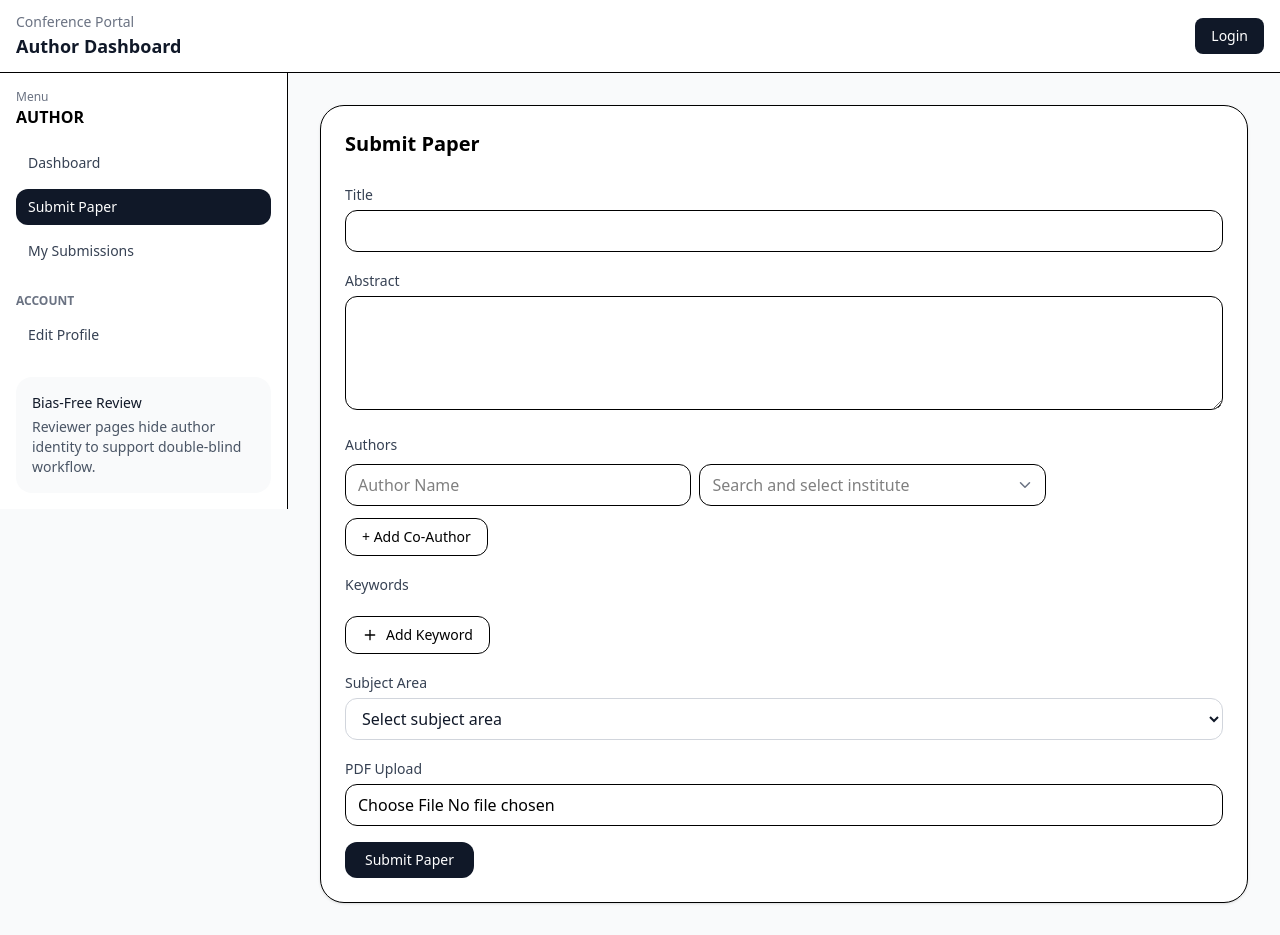
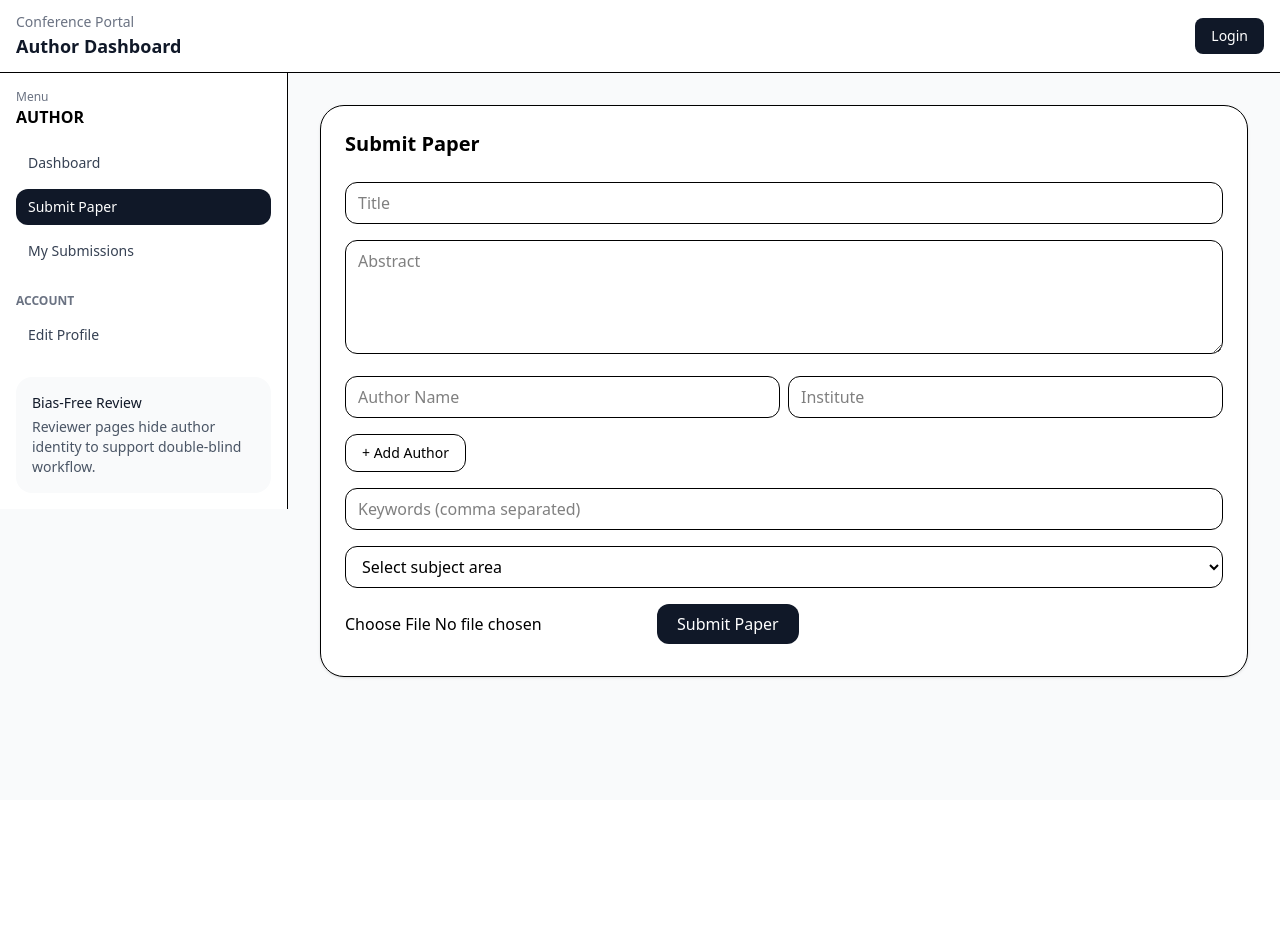
Before and after one commit to gopala142002/matching_portal, a React app in the folder frontend/: page /author/submit in a window 1280 px wide. After the commit the page ends 800 px from the top, so only its background shows below. Built offline with nearby package versions, Linux system fonts and the light colour scheme; the HTML template or start-up script is replaced by a standard one.

Commit message:
Frontend for reviewer

```diff
--- a/frontend/src/pages/author/SubmitPaper.jsx
+++ b/frontend/src/pages/author/SubmitPaper.jsx
@@ -13,7 +13,7 @@ export default function SubmitPaper() {
   const [title, setTitle] = useState("");
   const [abstract, setAbstract] = useState("");
   const [keywords, setKeywords] = useState([]);
-  const [subject_area, setSubjectArea] = useState("");
+  const [research_domain, setResearchDomain] = useState(""); // ✅ FIXED
   const [pdf, setPdf] = useState(null);
   const [msg, setMsg] = useState("");
 
@@ -103,9 +103,7 @@ export default function SubmitPaper() {
   function removeAuthor(index) {
     setAuthors(authors.filter((_, i) => i !== index));
     setInstituteSearches(instituteSearches.filter((_, i) => i !== index));
-    if (openInstituteIndex === index) {
-      setOpenInstituteIndex(null);
-    }
+    if (openInstituteIndex === index) setOpenInstituteIndex(null);
   }
 
   function addKeyword(value) {
@@ -134,9 +132,11 @@ export default function SubmitPaper() {
         }
       }
 
+      // 🔐 Get upload auth
       const authRes = await api.get("/api/files/upload_auth/");
       const { token, signature, expire, publicKey } = authRes.data;
 
+      // 📤 Upload PDF
       const formData = new FormData();
       formData.append("file", pdf);
       formData.append("fileName", pdf.name);
@@ -153,20 +153,23 @@ export default function SubmitPaper() {
 
       const pdf_url = uploadRes.data.url;
 
+      // 📄 Submit paper (FIXED)
       await api.post("/api/papers/create/", {
         title,
         abstract,
         keywords,
-        subject_area,
+        research_domain: [research_domain], // ✅ IMPORTANT FIX
         pdf_url,
         authors,
       });
 
       setMsg("✅ Paper submitted successfully!");
+
+      // 🔄 Reset
       setTitle("");
       setAbstract("");
       setKeywords([]);
-      setSubjectArea("");
+      setResearchDomain("");
       setPdf(null);
       setAuthors([{ name: "", institute: "" }]);
       setInstituteSearches([""]);
@@ -206,43 +209,30 @@ export default function SubmitPaper() {
       )}
 
       <form className="mt-6 space-y-4" onSubmit={handleSubmit}>
-        <div>
-          <label className="text-sm font-medium text-gray-700">Title</label>
+        {/* Title */}
         <input
-            className="mt-1 w-full rounded-xl border px-3 py-2"
+          className="w-full rounded-xl border px-3 py-2"
+          placeholder="Title"
           value={title}
           onChange={(e) => setTitle(e.target.value)}
           required
         />
-        </div>
 
-        <div>
-          <label className="text-sm font-medium text-gray-700">Abstract</label>
+        {/* Abstract */}
         <textarea
-            className="mt-1 w-full rounded-xl border px-3 py-2"
+          className="w-full rounded-xl border px-3 py-2"
           rows={4}
+          placeholder="Abstract"
           value={abstract}
           onChange={(e) => setAbstract(e.target.value)}
           required
         />
-        </div>
 
-        <div>
-          <label className="text-sm font-medium text-gray-700">Authors</label>
-
-          <div className="mt-2 space-y-3">
-            {authors.map((author, index) => {
-              const filteredColleges = getFilteredColleges(
-                instituteSearches[index] || ""
-              );
-
-              return (
-                <div
-                  key={index}
-                  className="grid grid-cols-1 gap-2 md:grid-cols-5 md:items-start"
-                >
+        {/* Authors */}
+        {authors.map((author, index) => (
+          <div key={index} className="flex gap-2">
             <input
-                    className="rounded-xl border px-3 py-2 md:col-span-2"
+              className="flex-1 rounded-xl border px-3 py-2"
               placeholder="Author Name"
               value={author.name}
               onChange={(e) =>
@@ -251,188 +241,56 @@ export default function SubmitPaper() {
               required
             />
 
-                  <div
-                    className="relative md:col-span-2"
-                    ref={(el) => (instituteRefs.current[index] = el)}
-                  >
             <input
-                      type="text"
-                      className="w-full rounded-xl border px-3 py-2 pr-10"
-                      placeholder="Search and select institute"
-                      value={instituteSearches[index] || ""}
+              className="flex-1 rounded-xl border px-3 py-2"
+              placeholder="Institute"
+              value={author.institute}
               onChange={(e) =>
-                        handleInstituteSearchChange(index, e.target.value)
+                handleAuthorChange(index, "institute", e.target.value)
               }
-                      onFocus={() => setOpenInstituteIndex(index)}
               required
             />
-
-                    <button
-                      type="button"
-                      className="absolute inset-y-0 right-3 flex items-center text-gray-500"
-                      onClick={() =>
-                        setOpenInstituteIndex((prev) =>
-                          prev === index ? null : index
-                        )
-                      }
-                    >
-                      <ChevronDown size={18} />
-                    </button>
-
-                    {openInstituteIndex === index && (
-                      <div className="absolute z-20 mt-2 max-h-60 w-full overflow-y-auto rounded-xl border bg-white shadow-lg">
-                        {filteredColleges.length > 0 ? (
-                          filteredColleges.map((college) => (
-                            <button
-                              key={`${college.id}-${index}`}
-                              type="button"
-                              className="block w-full border-b px-4 py-2 text-left hover:bg-gray-100"
-                              onClick={() =>
-                                handleInstituteSelect(index, college)
-                              }
-                            >
-                              <div className="text-sm font-medium text-gray-900">
-                                {college.name}
           </div>
-                              <div className="text-xs text-gray-500">
-                                {college.country}
-                              </div>
-                            </button>
-                          ))
-                        ) : (
-                          <div className="px-4 py-3 text-sm text-gray-500">
-                            No matching college found
-                          </div>
-                        )}
-                      </div>
-                    )}
-                  </div>
-
-                  {index > 0 && (
-                    <button
-                      type="button"
-                      onClick={() => removeAuthor(index)}
-                      className="rounded-xl border px-3 py-2 text-sm text-red-600"
-                    >
-                      Remove
-                    </button>
-                  )}
-                </div>
-              );
-            })}
-          </div>
+        ))}
 
         <button
           type="button"
           onClick={addAuthor}
-            className="mt-3 rounded-xl border px-4 py-2 text-sm"
+          className="rounded-xl border px-4 py-2 text-sm"
         >
-            + Add Co-Author
-          </button>
-        </div>
-
-        <div ref={topicRef}>
-          <label className="text-sm font-medium text-gray-700">Keywords</label>
-
-          <div className="mt-2 flex flex-wrap gap-2">
-            {keywords.map((keyword) => (
-              <span
-                key={keyword}
-                className="flex items-center gap-2 rounded-full bg-gray-200 px-3 py-1 text-sm"
-              >
-                {keyword}
-                <button
-                  type="button"
-                  className="text-gray-700 hover:text-black"
-                  onClick={() => removeKeyword(keyword)}
-                >
-                  ✕
-                </button>
-              </span>
-            ))}
-          </div>
-
-          <div className="relative mt-3">
-            <button
-              type="button"
-              className="inline-flex items-center gap-2 rounded-xl border px-4 py-2 text-sm font-medium hover:bg-gray-50"
-              onClick={() => setShowTopicDropdown((prev) => !prev)}
-            >
-              <Plus size={16} />
-              Add Keyword
+          + Add Author
         </button>
 
-            {showTopicDropdown && (
-              <div className="absolute z-20 mt-2 w-full rounded-xl border bg-white shadow-lg">
+        {/* Keywords */}
         <input
-                  className="w-full border-b px-3 py-2 outline-none"
-                  placeholder="Search and select a keyword"
-                  value={topicSearch}
-                  onChange={(e) => setTopicSearch(e.target.value)}
-                  autoFocus
+          className="w-full rounded-xl border px-3 py-2"
+          placeholder="Keywords (comma separated)"
+          onBlur={(e) => setKeywords(e.target.value.split(","))}
         />
 
-                <div className="max-h-60 overflow-y-auto">
-                  {filteredTopics.length > 0 ? (
-                    filteredTopics.map((topic) => (
-                      <button
-                        key={topic}
-                        type="button"
-                        className="block w-full px-4 py-2 text-left text-sm hover:bg-gray-100"
-                        onClick={() => {
-                          addKeyword(topic);
-                          setTopicSearch("");
-                          setShowTopicDropdown(false);
-                        }}
-                      >
-                        {topic}
-                      </button>
-                    ))
-                  ) : (
-                    <div className="px-4 py-3 text-sm text-gray-500">
-                      No matching keyword found
-                    </div>
-                  )}
-                </div>
-              </div>
-            )}
-          </div>
-        </div>
-
-        <div>
-          <label className="text-sm font-medium text-gray-700">
-            Subject Area
-          </label>
+        {/* Subject Area */}
         <select
-            className="mt-1 w-full rounded-xl border border-gray-300 bg-white px-3 py-2 text-gray-900 outline-none focus:border-gray-400 focus:outline-none focus:ring-0"
-            value={subject_area}
-            onChange={(e) => setSubjectArea(e.target.value)}
+          className="w-full rounded-xl border px-3 py-2"
+          value={research_domain}
+          onChange={(e) => setResearchDomain(e.target.value)}
           required
         >
           <option value="">Select subject area</option>
-            {subjectAreaOptions.map((domain) => (
-              <option key={domain} value={domain}>
-                {formatDomainLabel(domain)}
+          {subjectAreaOptions.map((d) => (
+            <option key={d} value={d}>
+              {formatDomainLabel(d)}
             </option>
           ))}
         </select>
-        </div>
 
-        <div>
-          <label className="text-sm font-medium text-gray-700">
-            PDF Upload
-          </label>
+        {/* PDF */}
         <input
-            className="mt-1 w-full rounded-xl border px-3 py-2"
           type="file"
           accept="application/pdf"
           onChange={(e) => setPdf(e.target.files?.[0] || null)}
         />
-        </div>
 
-        <button
-          className="rounded-xl bg-gray-900 px-5 py-2 text-sm font-medium text-white disabled:opacity-50 cursor-pointer"
-        >
+        <button className="rounded-xl bg-gray-900 px-5 py-2 text-white">
           Submit Paper
         </button>
       </form>
```
Also changed, not shown: frontend/src/pages/author/Dashboard.jsx (+5 -9 lines), frontend/src/pages/author/SubmissionDetails.jsx (+16 -7 lines), frontend/src/pages/author/Submissions.jsx (+35 -20 lines), frontend/src/pages/admin/Assign.jsx (line endings or trailing spaces). Lines whose indentation alone changed are shown as unchanged.
